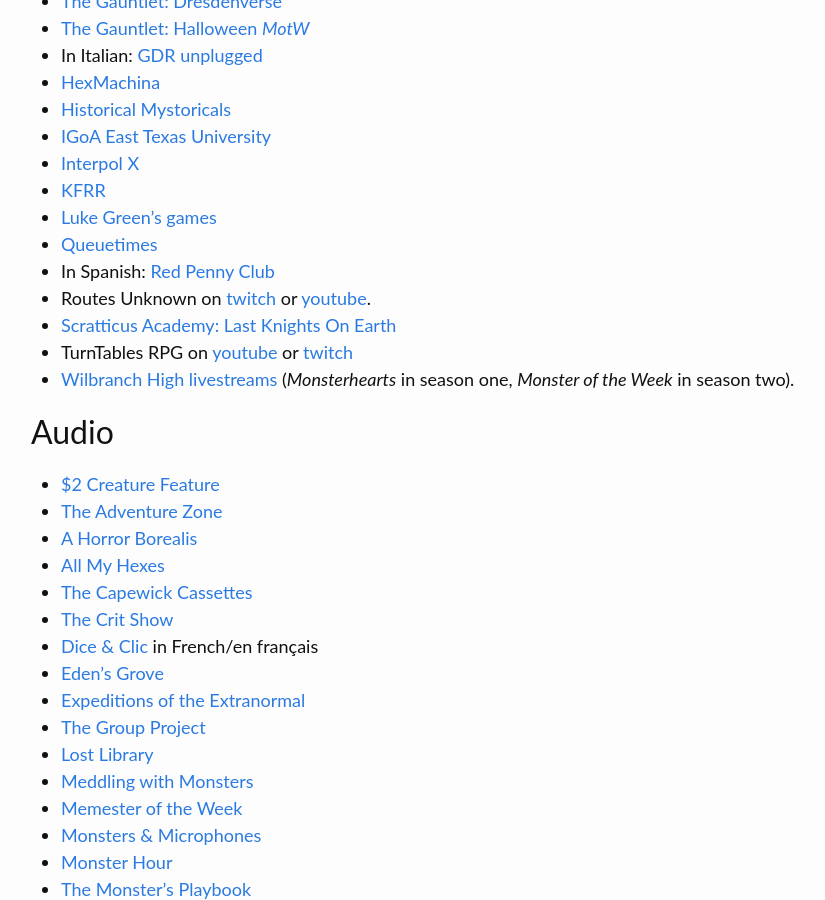
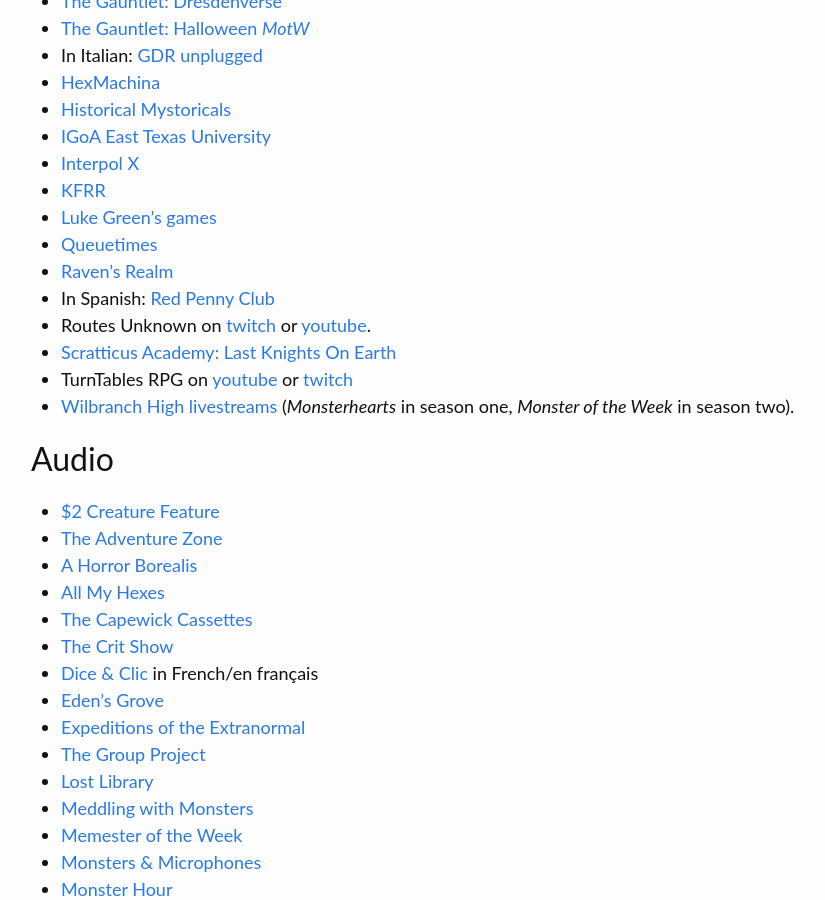
Before and after one commit to michael-sands/generic_games_site, a Jekyll site: the page built from motw_actual_plays.md, in a window 1280 px wide and 900 px high, scrolled down 440 px. Shown: the whole window, without its empty margins (139-964 px from the left). Built offline with Jekyll 4.4.1, drawn with Linux system fonts in a browser that asks for light colours.

Commit message:
add another AP

```diff
--- a/motw_actual_plays.md
+++ b/motw_actual_plays.md
@@ -24,6 +24,7 @@
 * [KFRR](https://www.youtube.com/watch?v=aRLtHNHUsIU)
 * [Luke Green's games](https://www.youtube.com/playlist?list=PL_1EpyP6ogbDitZ5Zep55PLeErcyD2K5b)
 * [Queuetimes](https://queuetimes.com/tag/monster-of-the-week/)
+* [Raven's Realm](https://www.youtube.com/watch?v=rkX_OUZZ-cI)
 * In Spanish: [Red Penny Club](https://www.youtube.com/watch?v=XSOSe_ZddhM&list=PLEbrDuHKYV2Rkla3jE7Ib4x9mj-9POgMD)
 * Routes Unknown on [twitch](http://twitch.tv/rpghour) or [youtube](https://www.youtube.com/playlist?list=PLfDpb99CuxKUGgRzLxvJWGfytmTqZ_0jg).
 * [Scratticus Academy: Last Knights On Earth](https://www.twitch.tv/collections/Hg-a5CbgeRUV4w)
```
